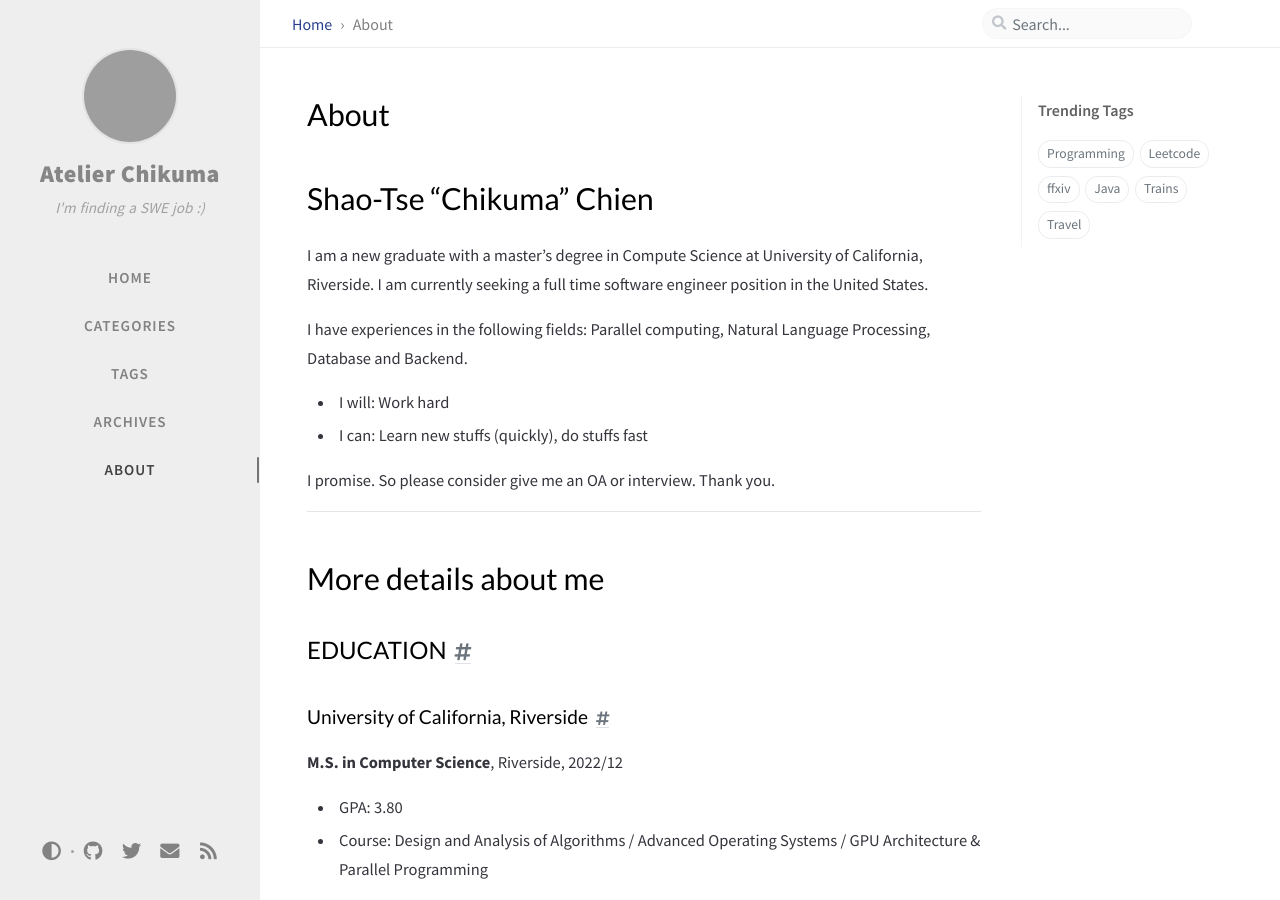
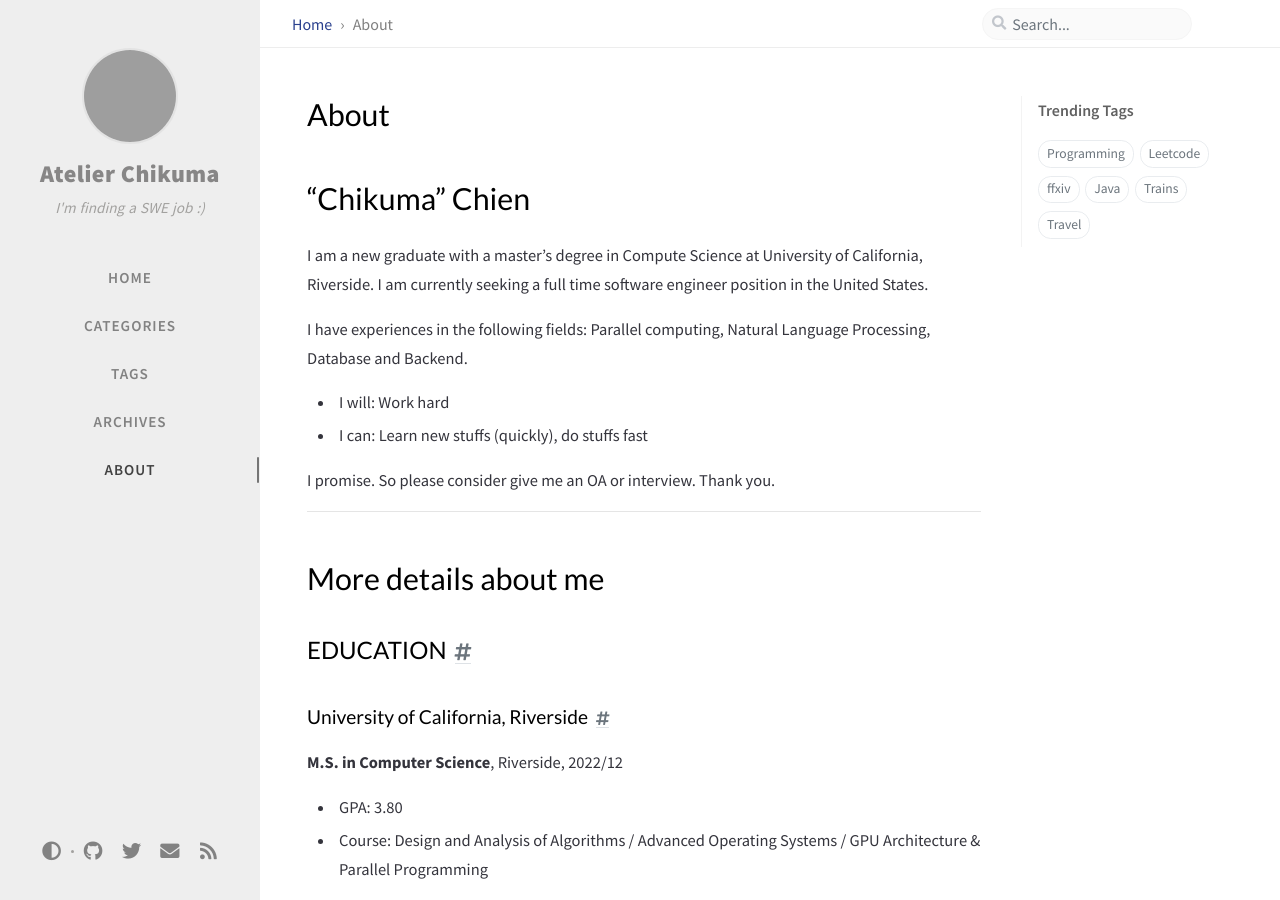
Before and after one commit to cst0601/cst0601.github.io, a Jekyll site: the page built from _tabs/about.md, in a window 1280 px wide and 900 px high. Built offline with Jekyll 4.4.1, drawn with Linux system fonts in a browser that asks for light colours; nearby versions of some CDN libraries; formulas are drawn with MathJax 3; comment, search, counter and statistics services are not loaded; grey boxes are pictures that could not be loaded.

Commit message:
modified about tab a bit

```diff
--- a/_tabs/about.md
+++ b/_tabs/about.md
@@ -4,7 +4,7 @@ icon: fas fa-info-circle
 order: 4
 ---
 
-# Shao-Tse "Chikuma" Chien
+# "Chikuma" Chien
 
 I am a new graduate with a master's degree in Compute Science at University of
 California, Riverside. I am currently seeking a full time software engineer
```
